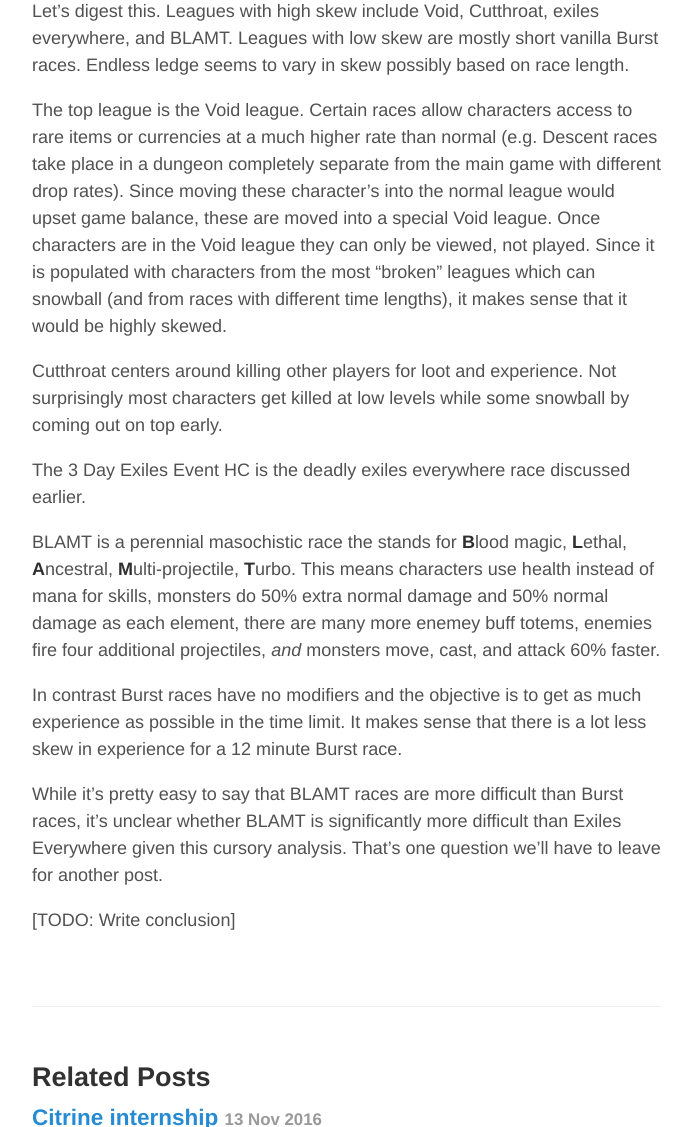
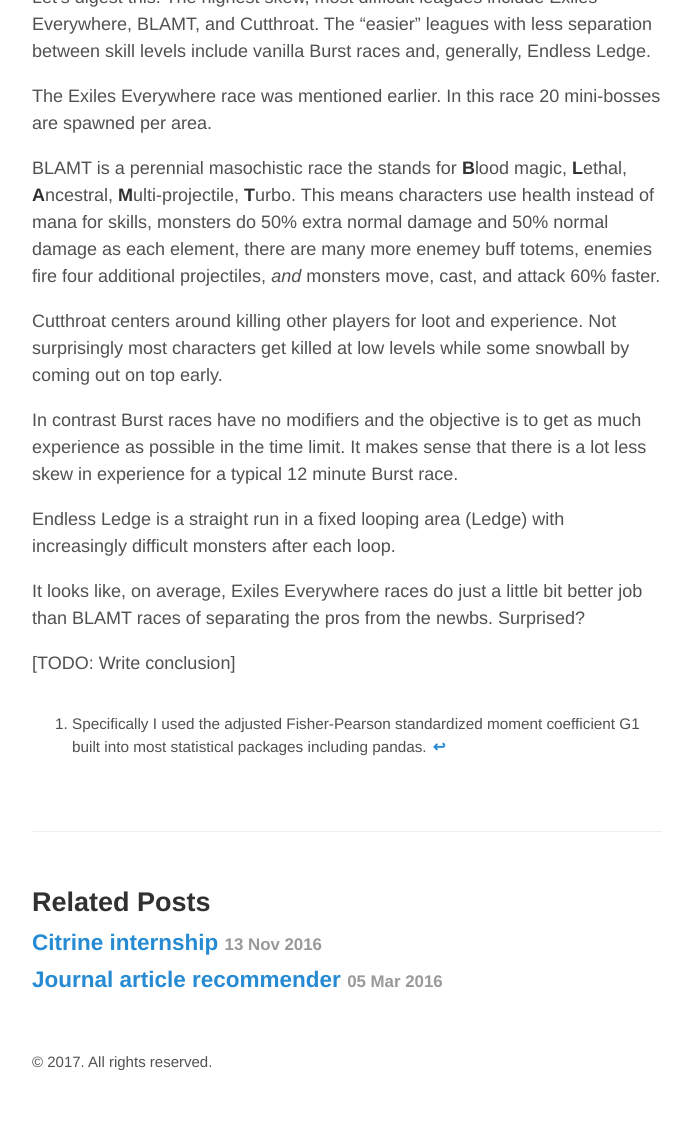
Before and after one commit to stevejbrown/stevejbrown.github.io, a Jekyll site: the page built from _posts/2017-03-01-PoE-analysis.md, in a window 1280 px wide and 1400 px high, scrolled down 4867 px. Shown: the part 273-1400 px from the top of the window, without its empty margins (293-986 px from the left). Built offline with Jekyll 4.4.1, drawn with Linux system fonts in a browser that asks for light colours; some of the changed text lies outside the part shown.

Commit message:
Explained skew better and rewrote some of the race difficulty section

```diff
--- a/_posts/2017-03-01-PoE-analysis.md
+++ b/_posts/2017-03-01-PoE-analysis.md
@@ -16,7 +16,7 @@
 If you have ever watched or played Path of Exile, you probably had a number of
 questions: Is there a preferred class? How consistent are the top racers? Are
 certain races quantifiably more difficult than others (how _much_ worse is BLAMT
-than exiles everywhere)? Puzzles solved, debates settled! I scraped the
+than Exiles Everywhere)? Puzzles solved, debates settled! I scraped the
 entire Path of Exile database for the race results of 5140057 characters over
 5222 leagues to answer these very conundrums.
 
@@ -68,7 +68,8 @@
 A common debate in games that have randomly generated maps, monsters, and loot
 drops is whether players win based on skill or luck. Can you actually win
 consistently given the random number generator (RNG)? Yes, yes you can. Look at
-one of PoE's most famous racers Kripparrian.
+one of PoE's most famous racers Kripparrian. (The whiskers in the plot
+correspond to 1.5x the range between the 25% and 75% quartiles)
 
 ![Kripp race consistency](/public/poe_kripp_consistency.png)
 
@@ -109,35 +110,25 @@
 ![Race experience histogram](/public/poe_experience_example.png)
 
 There's a pile up of characters at low levels who die early on and then a long
-tail of higher performers. I would claim that in the more difficult races
-there's a larger disparity between these two populations. And this we can
-quantify using the skew of the distribution. Specifically I used the adjusted
-Fisher-Pearson standardized moment coefficient G1 built into most statistical
-packages including pandas.
+tail of high performers. I would claim that in the more difficult races there's
+a larger disparity between the less-skilled majority who only manage to get a
+small amount of experience points and the elite who accumulate many more
+experience points. We can roughly quantify using the skew of the
+distribution [^Skew_statistic]. Skew measures how long and fat the tail is.
 
-[TODO: Explain why skew better]
+
+[^Skew_statistic]:
+    Specifically I used the adjusted Fisher-Pearson standardized moment
+    coefficient G1 built into most statistical packages including pandas.
 
 ![Race difficulty](/public/poe_race_difficulty.png)
 
-Let's digest this. Leagues with high skew include Void, Cutthroat, exiles
-everywhere, and BLAMT. Leagues with low skew are mostly short vanilla Burst
-races. Endless ledge seems to vary in skew possibly based on race length.
+Let's digest this. The highest skew, most difficult leagues include Exiles
+Everywhere, BLAMT, and Cutthroat. The "easier" leagues with less separation
+between skill levels include vanilla Burst races and, generally, Endless Ledge.
 
-The top league is the Void league. Certain races allow characters access to rare
-items or currencies at a much higher rate than normal (e.g. Descent races take
-place in a dungeon completely separate from the main game with different drop
-rates). Since moving these character's into the normal league would upset game
-balance, these are moved into a special Void league. Once characters are in the
-Void league they can only be viewed, not played. Since it is populated with
-characters from the most "broken" leagues which can snowball (and from races
-with different time lengths), it makes sense that it would be highly skewed.
-
-Cutthroat centers around killing other players for loot and experience. Not
-surprisingly most characters get killed at low levels while some snowball by
-coming out on top early.
-
-The 3 Day Exiles Event HC is the deadly exiles everywhere race discussed
-earlier.
+The Exiles Everywhere race was mentioned earlier. In this race 20 mini-bosses
+are spawned per area.
 
 BLAMT is a perennial masochistic race the stands for **B**lood magic,
 **L**ethal, **A**ncestral, **M**ulti-projectile, **T**urbo. This means
@@ -146,14 +137,18 @@
 totems, enemies fire four additional projectiles, _and_ monsters move, cast, and
 attack 60% faster.
 
+Cutthroat centers around killing other players for loot and experience. Not
+surprisingly most characters get killed at low levels while some snowball by
+coming out on top early.
+
 In contrast Burst races have no modifiers and the objective is to get as much
 experience as possible in the time limit. It makes sense that there is a lot
-less skew in experience for a 12 minute Burst race.
+less skew in experience for a typical 12 minute Burst race.
 
-While it's pretty easy to say that BLAMT races are more difficult than Burst
-races, it's unclear whether BLAMT is significantly more difficult than Exiles
-Everywhere given this cursory analysis. That's one question we'll have to leave
-for another post.
+Endless Ledge is a straight run in a fixed looping area (Ledge) with
+increasingly difficult monsters after each loop.
 
+It looks like, on average, Exiles Everywhere races do just a little bit better
+job than BLAMT races of separating the pros from the newbs. Surprised?
 
 [TODO: Write conclusion]
```
Also changed, not shown: other parts of _posts/2017-03-01-PoE-analysis.md (+1 -1 lines).
